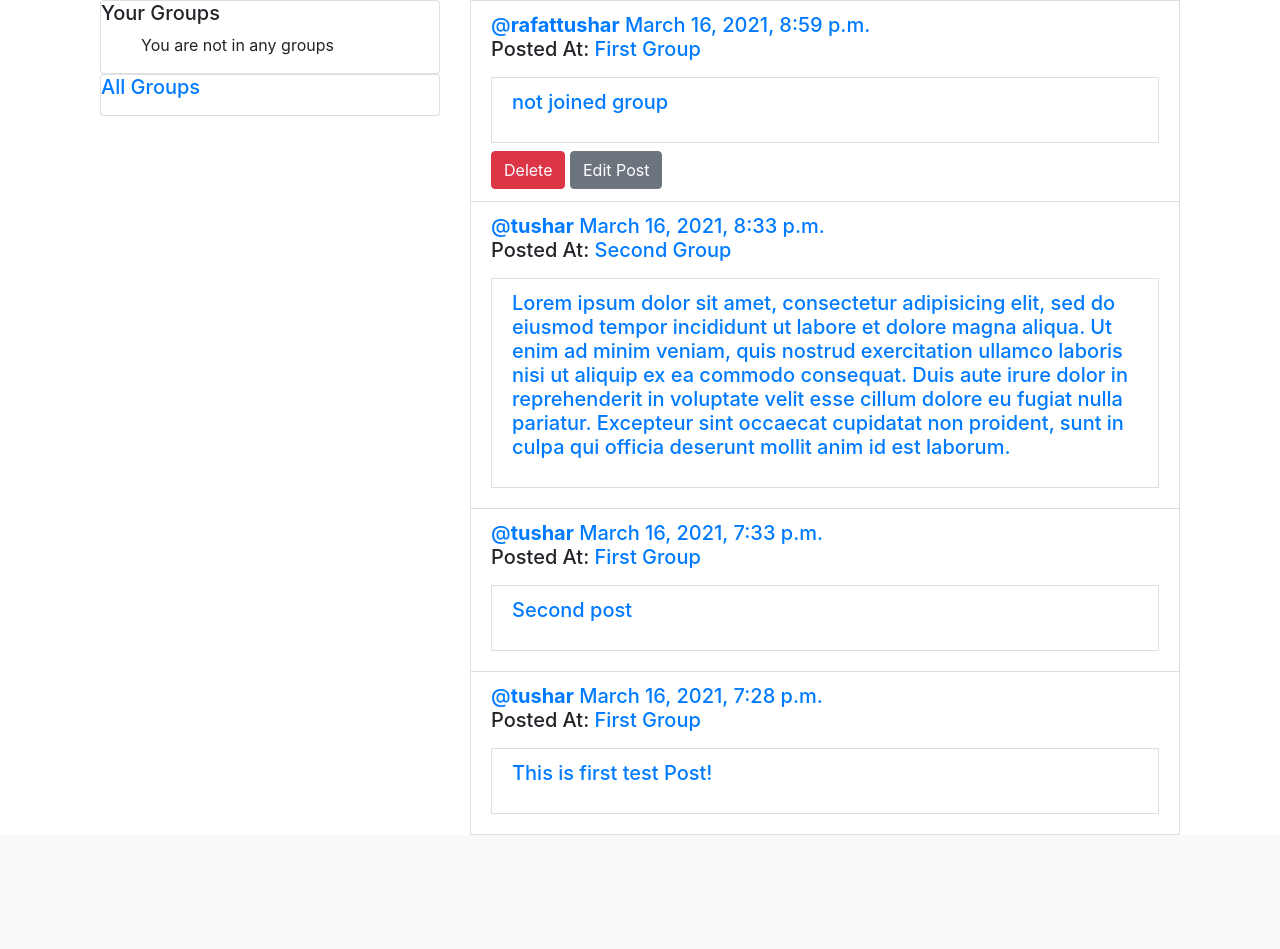
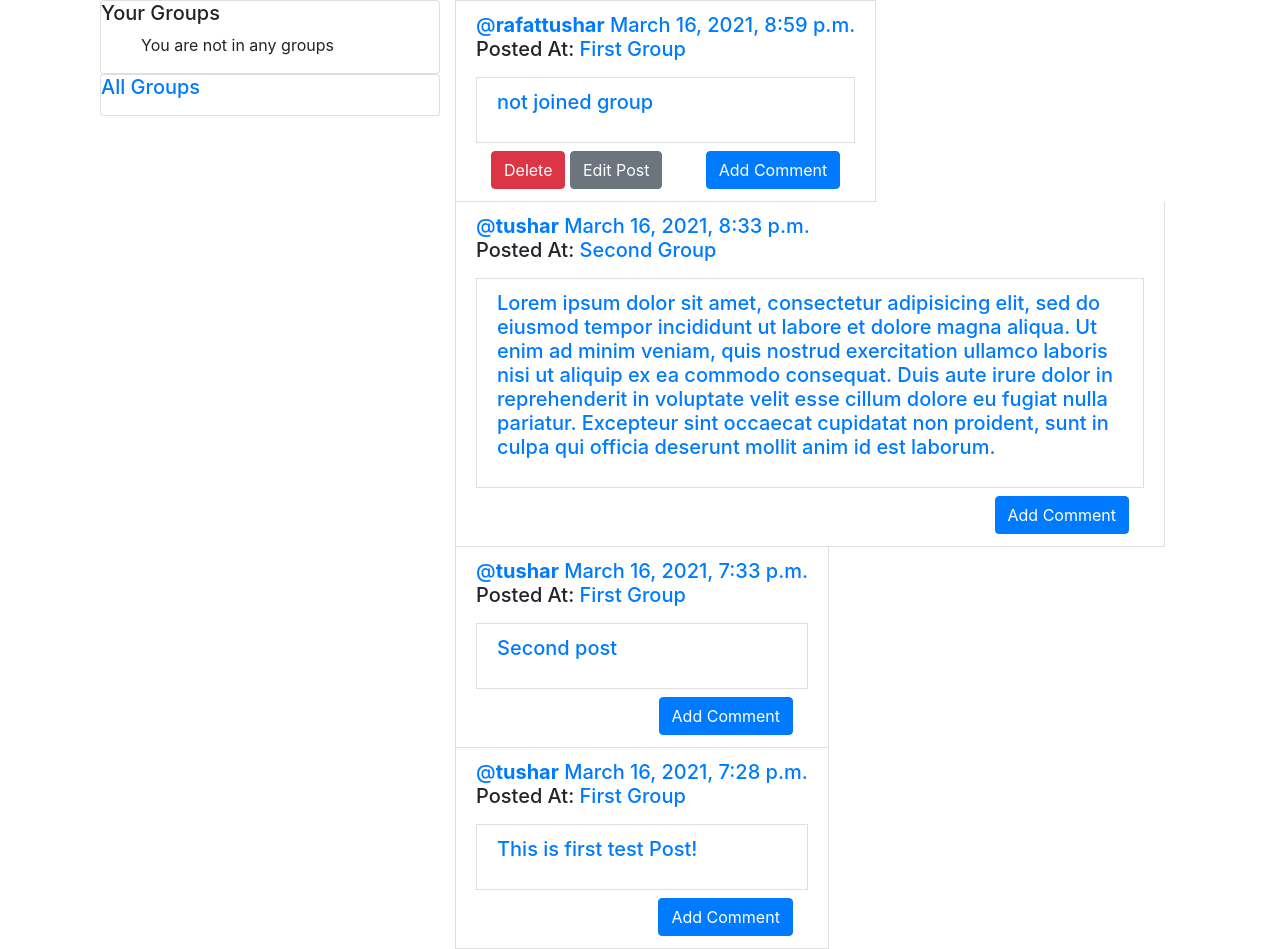
Before and after one commit to rafattu5har/social_site, a Django app: page /posts/ in a window 1280 px wide. Shown: the part 56-1005 px from the top of the page. Before the commit the page ends 891 px from the top, so only its background shows below. Run offline with Django 3.2, Linux system fonts and the light colour scheme; a user stored in the database is signed in; data comes from the database, SQL or seed files in the repository.

Commit message:
adding comment button and comments lists in 'posts' app

```diff
--- a/social_site/posts/templates/posts/post_list.html
+++ b/social_site/posts/templates/posts/post_list.html
@@ -40,7 +40,7 @@
 
 {% block post_content %}
 
-  <div class="col-md-8">
+  <div class="col-md-8 row">
     {% for post in post_list %}
     <div class="list-group-item">
       <h5 class="media-heading">
@@ -71,10 +71,13 @@
       <div class="media-body">
 
 
-        <div class="media-footer">
-          {% if user.is_authenticated and post.user == user and not hide %}
-            <a class="btn btn-danger" href="{% url 'posts:delete' pk=post.pk %}" title="delete">Delete</a>
-            <a class="btn btn-secondary" href="{% url 'posts:edit' pk=post.pk %}" title="edit">Edit Post</a>
+        <div class="media-footer col-md-12">
+          {% if user.is_authenticated and not hide %}
+            {% if post.user == user %}
+              <a class="btn btn-danger" href="{% url 'posts:delete' pk=post.pk %}" title="delete">Delete</a>
+              <a class="btn btn-secondary" href="{% url 'posts:edit' pk=post.pk %}" title="edit">Edit Post</a>
+            {% endif %}
+            <a class="btn btn-primary float-right" href="{% url 'posts:create_comment' pk=post.pk %}">Add Comment</a>
           {% endif %}
         </div>
       </div>
```
